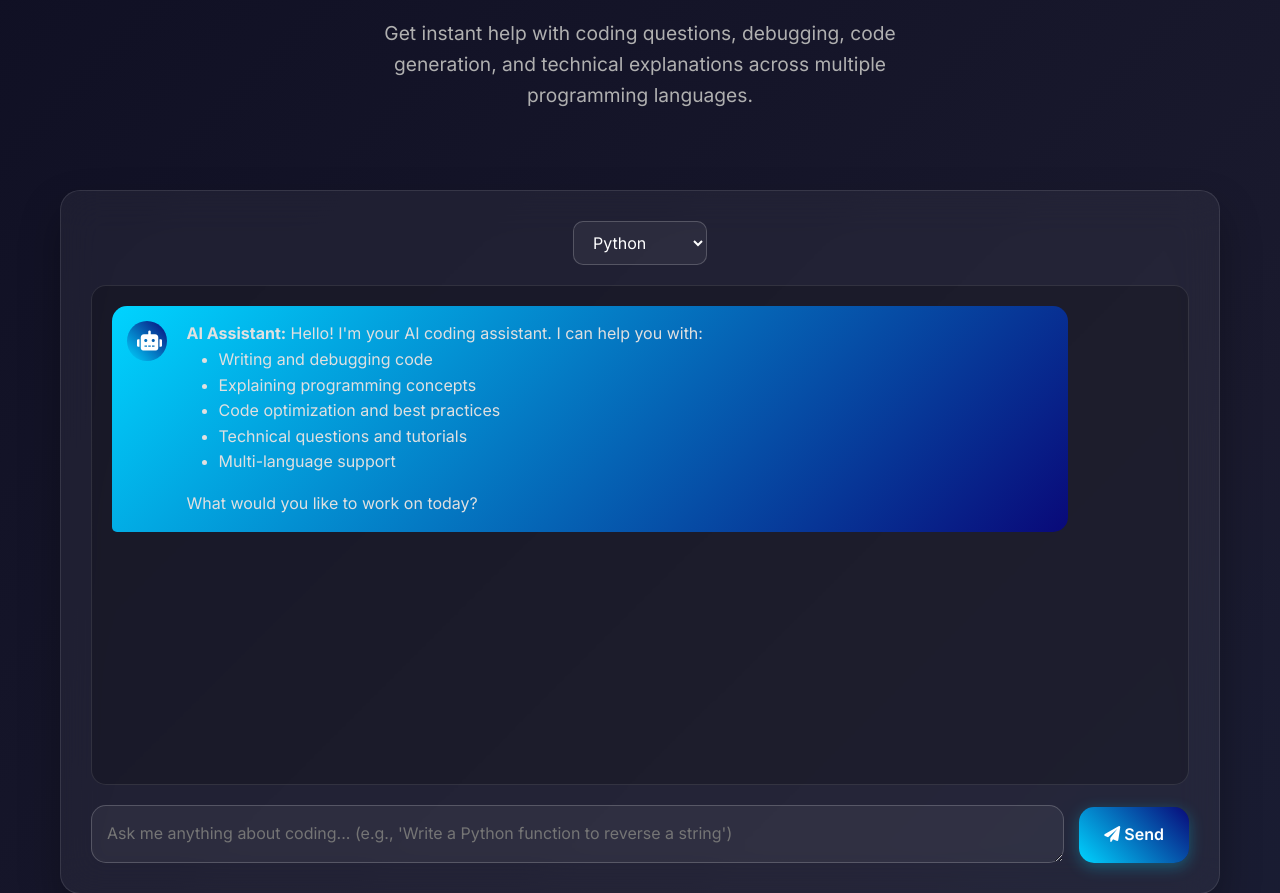
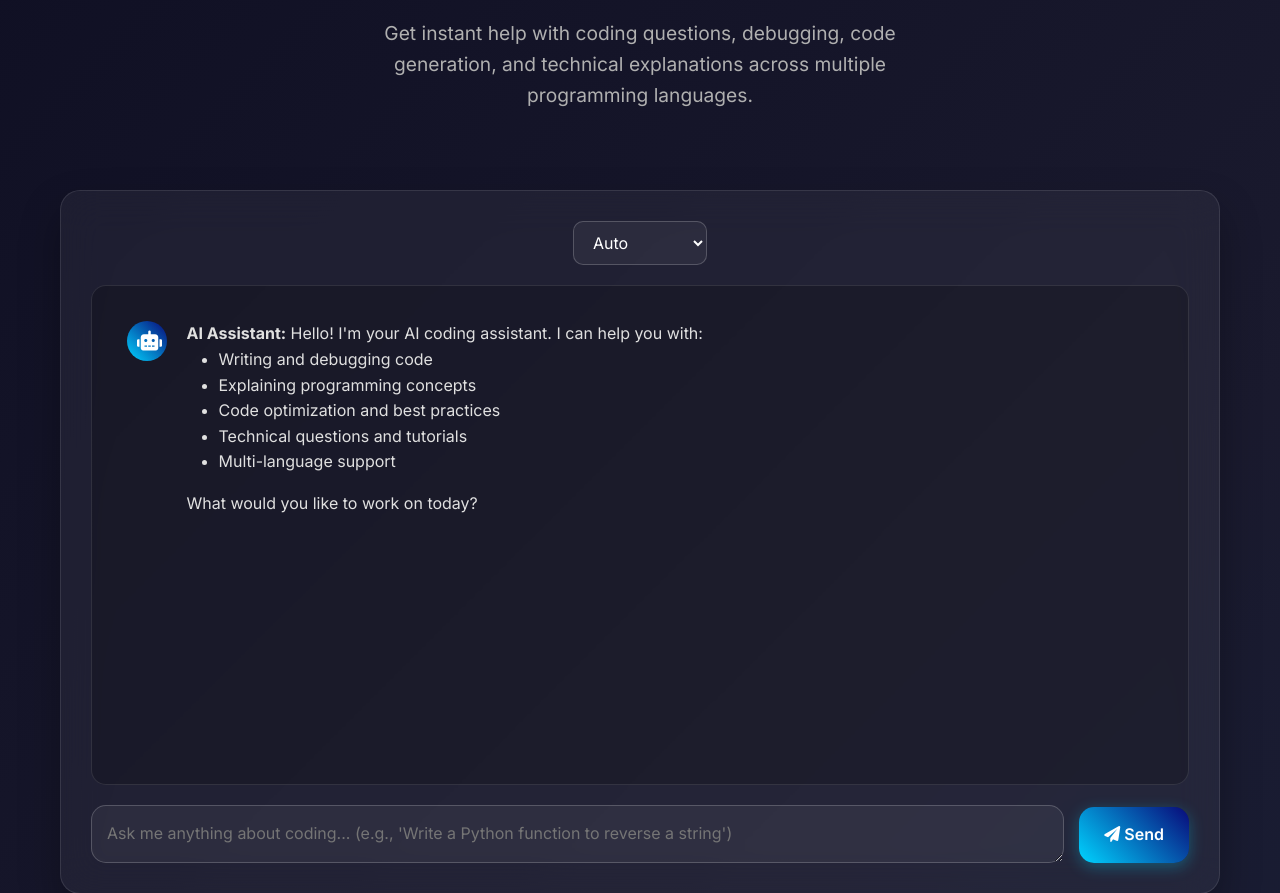
Before and after one commit to nikhildubey-23/sparksolutions, a Flask app: page /aibot in a window 1280 px wide. Shown: the part 223-1116 px from the top of the page. Run offline with Flask 3, Linux system fonts and the light colour scheme; some libraries are stand-ins or nearby versions.

Commit message:
Add auto language selection option to AI bot

```diff
--- a/templates/aibot.html
+++ b/templates/aibot.html
@@ -114,7 +114,7 @@
         }
 
         .message.ai {
-            background: linear-gradient(135deg, #00d4ff 0%, #090979 100%);
+
             margin-right: 100px;
             border-bottom-left-radius: 5px;
         }
@@ -389,6 +389,7 @@
     <div class="chat-container">
         <div class="language-selector">
             <select id="language-select">
+                <option value="auto" selected>Auto</option>
                 <option value="python">Python</option>
                 <option value="javascript">JavaScript</option>
                 <option value="java">Java</option>
@@ -574,7 +575,9 @@
             try {
                 // Prepare the payload for Groq API
                 const selectedLanguage = languageSelect.value;
-                const systemPrompt = `You are an expert coding assistant specializing in ${selectedLanguage}. Provide clear, accurate, and helpful responses. When writing code, use proper syntax highlighting and explain your solutions. Be concise but thorough.`;
+                const systemPrompt = selectedLanguage === 'auto'
+                    ? `You are an expert coding assistant with knowledge across multiple programming languages. Provide clear, accurate, and helpful responses. When writing code, use proper syntax highlighting and explain your solutions. Be concise but thorough.`
+                    : `You are an expert coding assistant specializing in ${selectedLanguage}. Provide clear, accurate, and helpful responses. When writing code, use proper syntax highlighting and explain your solutions. Be concise but thorough.`;
 
                 const payload = {
                     model: 'llama-3.1-8b-instant',
```
